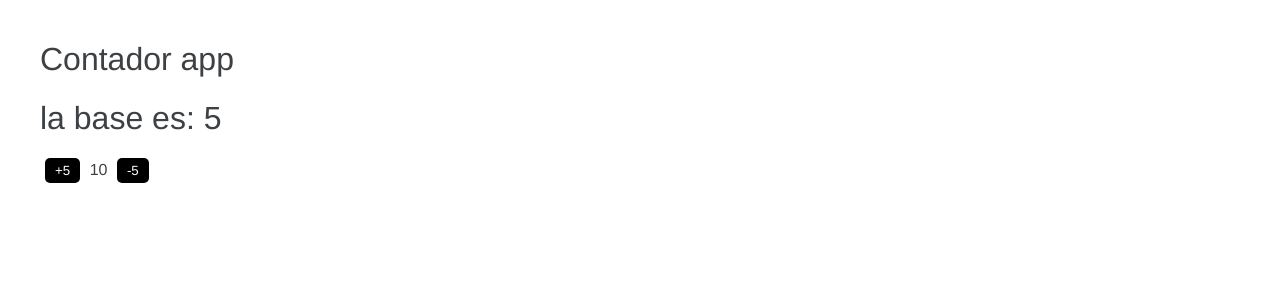
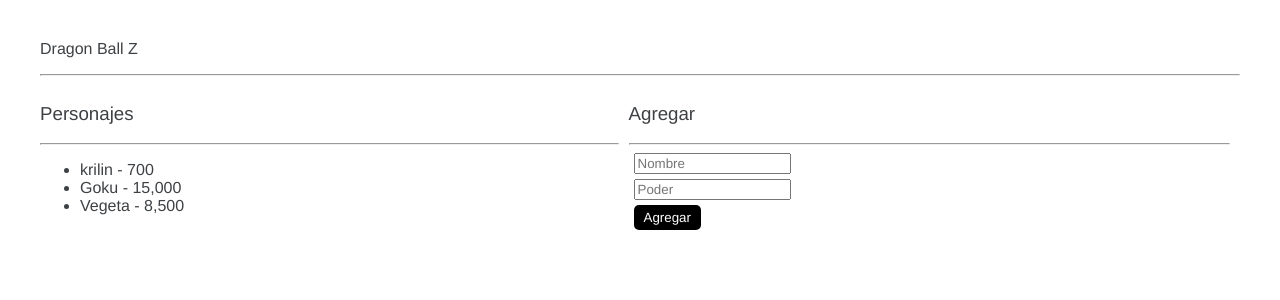
Before and after one commit to cesarsvera/angula-basico, an Angular app: page / in a window 1280 px wide. Shown: the top 300 px of the page. Built offline with nearby package versions, Linux system fonts and the light colour scheme.

Commit message:
creacion de form y de la carpeta dbz

```diff
--- a/src/app/app.component.html
+++ b/src/app/app.component.html
@@ -1,5 +1,7 @@
-<app-contador> </app-contador>
+<!-- <app-contador> </app-contador> -->
 
 <!-- <app-heore></app-heore> -->
 
 <!-- <app-listado></app-listado> -->
+
+<app-main-page></app-main-page>
--- a/src/app/app.module.ts
+++ b/src/app/app.module.ts
@@ -5,6 +5,8 @@
 
 import { HeroesModule } from './Heroes/heroes.module';
 import { ContadorModule } from './Contador/contador.module';
+import { DbzModule } from './dbz/dbz.module';
+
 
 @NgModule({
   declarations: [
@@ -13,7 +15,8 @@
   imports: [
     BrowserModule,
     HeroesModule,
-    ContadorModule
+    ContadorModule,
+    DbzModule
   ],
   providers: [],
   bootstrap: [AppComponent]
--- /dev/null
+++ b/src/app/dbz/dbz.module.ts
@@ -0,0 +1,22 @@
+import { NgModule } from '@angular/core';
+import { CommonModule } from '@angular/common';
+import { FormsModule } from '@angular/forms';
+
+import { MainPageComponent } from './main-page/main-page.component';
+
+
+
+
+@NgModule({
+  declarations: [
+
+  MainPageComponent],
+  exports: [
+    MainPageComponent
+  ],
+  imports: [
+    CommonModule,
+    FormsModule
+  ]
+})
+export class DbzModule { }
--- /dev/null
+++ b/src/app/dbz/main-page/main-page.component.html
@@ -0,0 +1,33 @@
+<p> Dragon Ball Z</p>
+<hr>
+
+<div class = 'row'>
+    <div class = "col">
+        <h3>Personajes</h3>
+        <hr>
+        <ul>
+            <li>krilin - 700</li>
+            <li>Goku - 15,000</li>
+            <li>Vegeta - 8,500</li>
+        </ul>
+
+    </div>
+
+    <div class="col">
+        <h3>Agregar</h3>
+        <hr>
+
+        <form (ngSubmit) = "agregar()">
+            <input type="text" placeholder="Nombre">
+            <input type= "text" placeholder="Poder">
+
+            <button type="submit">
+                Agregar
+            </button>
+        </form>
+
+
+    </div>
+
+
+</div>
--- /dev/null
+++ b/src/app/dbz/main-page/main-page.component.ts
@@ -0,0 +1,15 @@
+import { Component, OnInit } from '@angular/core';
+
+@Component({
+  selector: 'app-main-page',
+  templateUrl: './main-page.component.html',
+  styleUrls: ['./main-page.component.css']
+})
+export class MainPageComponent {
+
+agregar( ){
+
+  console.log("esta es una prueba");
+}
+
+}
--- a/src/styles.css
+++ b/src/styles.css
@@ -38,3 +38,18 @@
   .p-1 {
     padding: 1px;
   }
+
+
+  .row{
+    display: flex;
+  }
+
+  .col{
+    flex-grow: 1;
+    margin-right: 10px;
+  }
+
+  input{
+    display: block;
+    margin: 5px;
+  }
```
Also changed, not shown: src/app/dbz/main-page/main-page.component.css (added).
